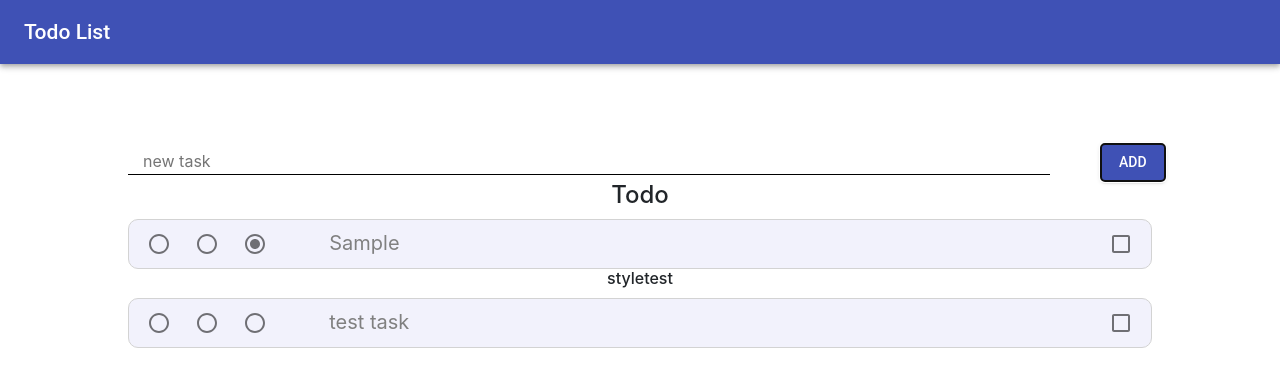
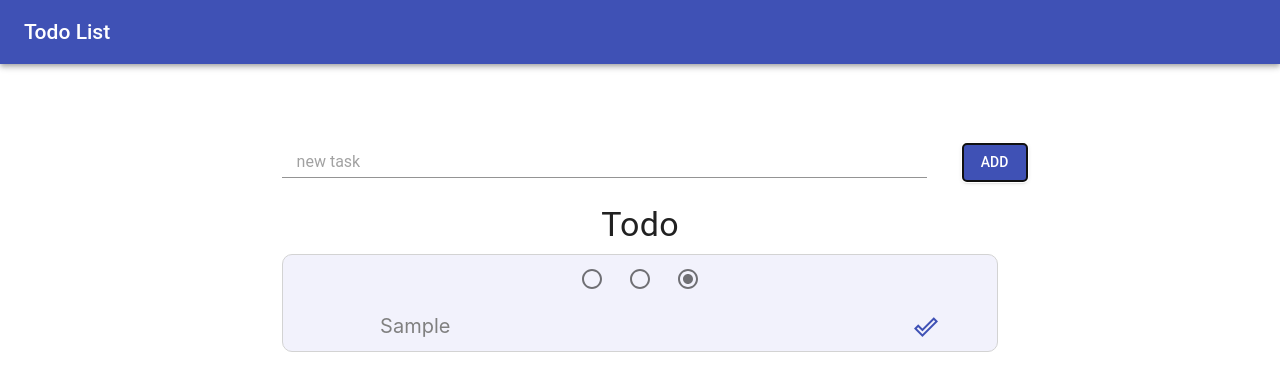
Before and after one commit to Bushuo/react-todolist, a React (Create React App) app: page / in a window 1280 px wide. Both pictures are taken after typing "Sample" into the empty fields and a click on the button "ADD". Shown: the top 390 px of the page. Built offline with nearby package versions, Linux system fonts and the light colour scheme.

Commit message:
usage of Mui components naming for clarity style changes

```diff
--- a/public/index.html
+++ b/public/index.html
@@ -3,6 +3,7 @@
   <head>
     <meta charset="utf-8">
     <link rel="shortcut icon" href="%PUBLIC_URL%/favicon.ico">
+    <link href="https://fonts.googleapis.com/icon?family=Material+Icons" rel="stylesheet">
     <meta name="viewport" content="width=device-width, initial-scale=1, shrink-to-fit=no">
     <meta name="theme-color" content="#000000">
     <!--
--- a/src/App.css
+++ b/src/App.css
@@ -1,5 +1,10 @@
 .App {
   text-align: center;
+}
+
+.content__wrapper {
+  width: 70%;
+  margin: auto;
 }
 
 .input__container {
@@ -10,9 +15,6 @@
 
 .input__text {
   width: 90%;
-  border: none;
-  border-bottom: solid 1px;
-  border-color: black;
   padding-left: 15px;
 }
 
--- a/src/App.js
+++ b/src/App.js
@@ -1,6 +1,9 @@
 import React, { Component } from "react";
+
+import Button from "@material-ui/core/Button";
+import Input from '@material-ui/core/Input';
+
 import NavBar from "./components/navbar";
-import Button from "@material-ui/core/Button";
 import TaskList from "./components/taskList";
 import Task from "./components/task";
 import "./App.css";
@@ -14,23 +17,27 @@ class App extends Component {
 		this.state = {
 			open: [],
 			done: [],
+			inputText: '',
 		}
 
 		this.addTask = this.addTask.bind(this);
 		//this.handleTaskDone = this.handleTaskDone.bind(this);
-		this.toggleCheckboxChange = this.toggleCheckboxChange.bind(this);
-		this.handleRadioSelection = this.handleRadioSelection.bind(this);
+		this.handleToggleState = this.handleToggleState.bind(this);
+		this.handleUrgenceSelection = this.handleUrgenceSelection.bind(this);
+		this.handleInputText = this.handleInputText.bind(this);
 	}
 
 	addTask(e) {
 		e.preventDefault();
+		let inputText = this.state.inputText;
 		let newTask;
-		if(this._inputElement.value !== "") {
+		if(inputText !== "") {
 			newTask = {
-				text: this._inputElement.value,
+				text: inputText,
 				key: Date.now(),
 				isDone: false,
 				radioValue: "3",
+				doneBtnText: 'done_outline'
 			}
 
 			// prevState gives back the state just before the function calls
@@ -39,15 +46,14 @@ class App extends Component {
 			this.setState((prevState) => {
 					return {
 						open: [...prevState.open, newTask],
+						inputText: '',
 					}
 				}
 			);
 		}
-
-		this._inputElement.value = "";
 	}
 
-	handleRadioSelection(e, taskkey) {
+	handleUrgenceSelection(e, taskkey) {
 		const index = this.state.open.findIndex((cur) => cur.key === taskkey);
 		if(index === -1) {
 			return; // only sort in open
@@ -90,7 +96,7 @@ class App extends Component {
 		}
 	}
 
-	toggleCheckboxChange(taskkey, isDone) {
+	handleToggleState(taskkey, isDone) {
 		// find task in array
 		let taskToMove;
 		if(isDone === false) // has to be in open
@@ -102,6 +108,7 @@ class App extends Component {
 				return (cur.key !== taskkey)
 			});
 			taskToMove.isDone = !isDone;
+			taskToMove.doneBtnText = "undo"
 			this.setState((prevState) => {
 				return {
 					open: filteredTodos,
@@ -118,6 +125,7 @@ class App extends Component {
 				return (cur.key !== taskkey)
 			});
 			taskToMove.isDone = !isDone;
+			taskToMove.doneBtnText = "done_outline"
 			this.setState((prevState) => {
 				return {
 					done: filteredDones,
@@ -127,15 +135,21 @@ class App extends Component {
 		}
 	}
 
+	handleInputText(e) {
+		this.setState({inputText: e.target.value});
+	}
+
 	render() {
 		return (
 			<div className="App">
 				<NavBar />
+				<div className="content__wrapper">
 					<form className="input__container" onSubmit={this.addTask}>
-					<input
+						<Input
 							className="input__text"
-						ref={(a) => this._inputElement = a}
+							value={this.state.inputText}
 							placeholder="new task"
+							onChange={(e) => this.handleInputText(e)}
 						/>
 						<div className="input__btn__cont">
 							<Button
@@ -152,11 +166,16 @@ class App extends Component {
 					<TaskList
 						openTasks={this.state.open}
 						doneTasks={this.state.done}
-					handleCheckbox={this.toggleCheckboxChange}
-					handleRadioSelection={this.handleRadioSelection}
+						handleToggleState={this.handleToggleState}
+						handleUrgenceSelection={this.handleUrgenceSelection}
 					/>
+					{/* uncomment to test styles
+
 					<h6>styletest</h6>
-				<Task text="test task" key="test" id="test" handleCheckbox={this.testTaskHandler} handleRadioSelection={this.testTaskHandler}></Task>
+					<Task text="test task" doneBtnText="done_outline" key="test" id="test" handleToggleState={this.testTaskHandler} handleUrgenceSelection={this.testTaskHandler}></Task>
+
+					*/}
+				</div>
 			</div>
 	  	);
 	}
@@ -164,11 +183,6 @@ class App extends Component {
 	testTaskHandler() {
 		console.log("test task reporting");
 	}
-
-	testData() {
-		return this.state
-	}
-
 }
 
 export default App;
--- a/src/components/navbar.jsx
+++ b/src/components/navbar.jsx
@@ -8,7 +8,7 @@ const NavBar = () => {
 		<div>
 			<AppBar position="static" color="primary">
 				<Toolbar>
-					<Typography variant="title" color="inherit">
+					<Typography variant="title" color="inherit" >
 						Todo List
 					</Typography>
 				</Toolbar>
--- a/src/components/task.jsx
+++ b/src/components/task.jsx
@@ -1,8 +1,8 @@
 import React from "react";
-import { Checkbox} from "@material-ui/core";
+import { IconButton, Icon } from "@material-ui/core";
 import Radio from '@material-ui/core/Radio';
 
-function Task({id, text, isDone, radioValue, handleCheckbox, handleRadioSelection}) {
+function Task({id, text, doneBtnText, isDone, radioValue, handleToggleState, handleUrgenceSelection}) {
 	return (
 		<div className="task__container">
 			<div className="task__size">
@@ -10,32 +10,32 @@ function Task({id, text, isDone, radioValue, handleCheckbox, handleRadioSelectio
 					className="task__radio--B"
 					color="default" value="1"
 					checked={radioValue === "1"}
-					onChange={(e) => handleRadioSelection(e, id)}
+					onChange={(e) => handleUrgenceSelection(e, id)}
 					disabled={isDone === true}
 				/>
 				<Radio
 					className="task__radio--M"
 					color="default" value="2"
 					checked={radioValue === "2"}
-					onChange={(e) => handleRadioSelection(e, id)}
+					onChange={(e) => handleUrgenceSelection(e, id)}
 					disabled={isDone === true}
 				/>
 				<Radio
 					className="task__radio--S"
 					color="default" value="3"
 					checked={radioValue === "3"}
-					onChange={(e) => handleRadioSelection(e, id)}
+					onChange={(e) => handleUrgenceSelection(e, id)}
 					disabled={isDone === true}
 				/>
 			</div>
 
 			<div className="task__description">{text}</div>
-			<Checkbox
-				type="checkbox"
+			<IconButton
 				color="primary"
-				onClick={()=>handleCheckbox(id, isDone)}
-				checked={isDone === true}
-			/>
+				onClick={()=>handleToggleState(id, isDone)}
+			>
+				<Icon>{doneBtnText}</Icon>
+			</IconButton>
 		</div>
 	);
 };
--- a/src/components/taskList.jsx
+++ b/src/components/taskList.jsx
@@ -1,4 +1,6 @@
 import React, {Component} from "react";
+import Typography from "@material-ui/core/Typography";
+
 import Task from "./task";
 
 class TaskList extends Component {
@@ -14,9 +16,10 @@ class TaskList extends Component {
                     key={task.key}
                     id={task.key}
                     text={task.text}
+                    doneBtnText={task.doneBtnText}
                     radioValue={task.radioValue}
-                    handleCheckbox={this.props.handleCheckbox}
-                    handleRadioSelection={this.props.handleRadioSelection}
+                    handleToggleState={this.props.handleToggleState}
+                    handleUrgenceSelection={this.props.handleUrgenceSelection}
                 />
     }
 
@@ -26,23 +29,29 @@ class TaskList extends Component {
         let listItemsOpen = todoEntries.map(this.createTasks);
         let listItemsDone = todoEntriesDone.map(this.createTasks);
 
-        if(listItemsDone.length > 0) {
-            return (
-                <div>
-                    <h4>Todo</h4>
-                    {listItemsOpen}
-                    <hr></hr>
-                    <h4>Done</h4>
-                    {listItemsDone}
-                </div>
-            )
+        const empty = (<div></div>)
+        const todo =
+        (<div>
+            <br/>
+            <Typography variant="h4">Todo</Typography>
+            {listItemsOpen}
+        </div>)
+        const both =
+        (<div>
+            <br/>
+            <Typography variant="h4">Todo</Typography>
+            {listItemsOpen}
+            <hr></hr>
+            <Typography variant="h4">Done</Typography>
+            {listItemsDone}
+        </div>)
+
+        if(listItemsOpen.length > 0) {
+            return todo
+        } else if(listItemsDone.length > 0){
+            return both
         } else {
-            return (
-                <div>
-                    <h4>Todo</h4>
-                    {listItemsOpen}
-                </div>
-            );
+            return empty
         }
     }
 }
--- a/src/index.js
+++ b/src/index.js
@@ -5,12 +5,9 @@ import App from "./App";
 import * as serviceWorker from "./serviceWorker";
 import "bootstrap/dist/css/bootstrap.css";
 
-const APP = ReactDOM.render(<App />, document.getElementById("root"));
+ReactDOM.render(<App />, document.getElementById("root"));
 
 // If you want your app to work offline and load faster, you can change
 // unregister() to register() below. Note this comes with some pitfalls.
 // Learn more about service workers: http://bit.ly/CRA-PWA
 serviceWorker.unregister();
-
-// TODO remove
-window.stateObject = APP;
```
Lines whose indentation alone changed are shown as unchanged.
